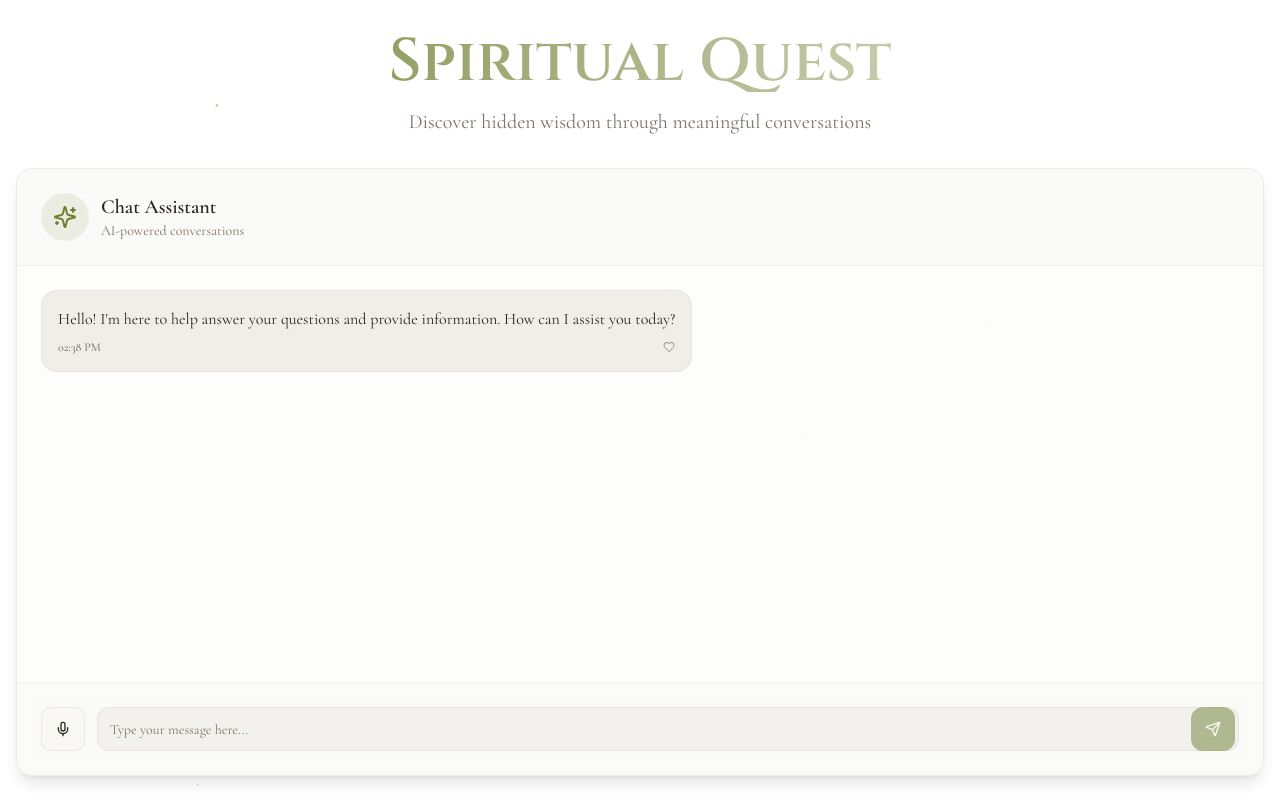
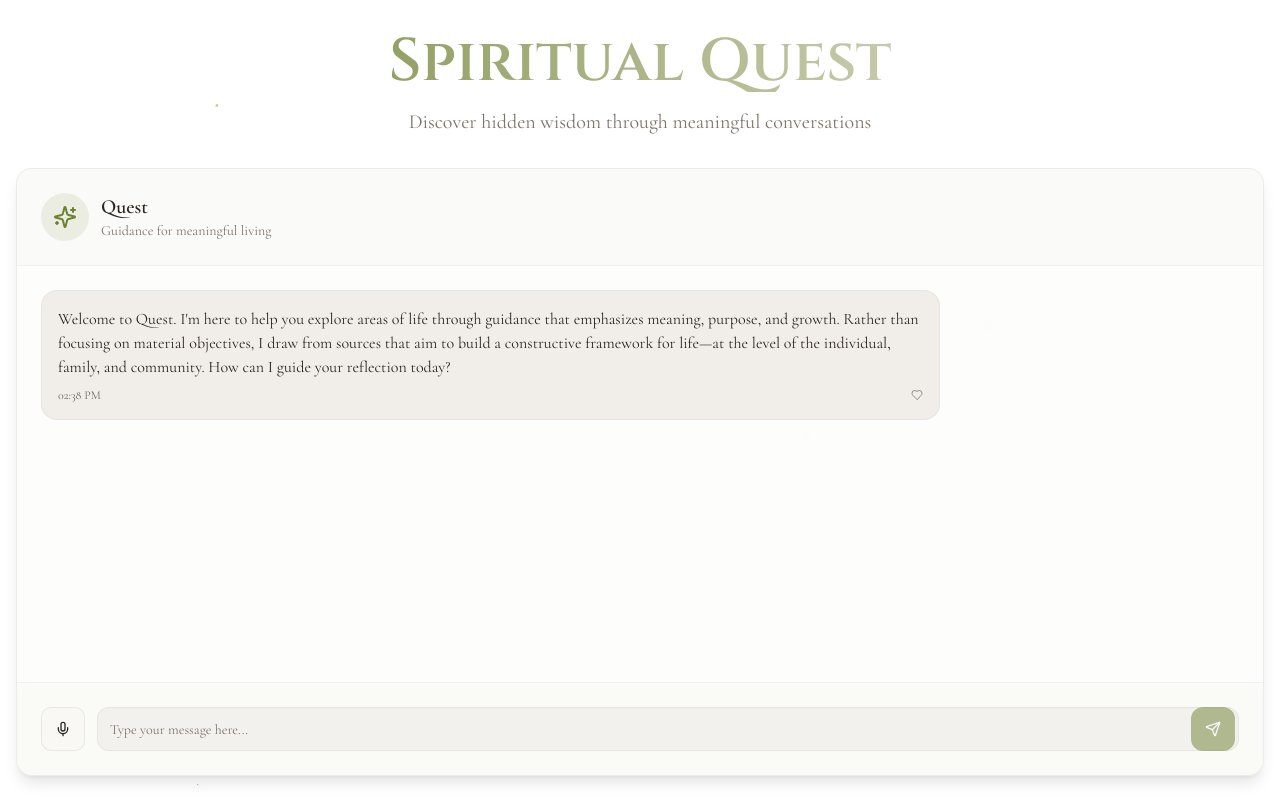
Before and after one commit to Yacinewhatchandcode/lovable-spirit-forge, a React (Vite) app: page / in a window 1280 px wide. Built offline with nearby package versions, Linux system fonts and the light colour scheme; a web font is replaced by a local one.

Commit message:
Update Quest documentation
Update Quest documentation with user notes on its purpose and functionality.

```diff
--- a/src/components/Chat.tsx
+++ b/src/components/Chat.tsx
@@ -56,7 +56,7 @@ export const Chat = () => {
   const [messages, setMessages] = useState<Message[]>([
     {
       id: '1',
-      text: "Hello! I'm here to help answer your questions and provide information. How can I assist you today?",
+      text: "Welcome to Quest. I'm here to help you explore areas of life through guidance that emphasizes meaning, purpose, and growth. Rather than focusing on material objectives, I draw from sources that aim to build a constructive framework for life—at the level of the individual, family, and community. How can I guide your reflection today?",
       isUser: false,
       timestamp: new Date(),
     }
@@ -202,10 +202,10 @@ export const Chat = () => {
           </div>
           <div>
             <h2 className="text-lg md:text-xl font-semibold text-foreground">
-              Chat Assistant
+              Quest
             </h2>
             <p className="text-xs md:text-sm text-muted-foreground">
-              AI-powered conversations
+              Guidance for meaningful living
             </p>
           </div>
         </div>
@@ -221,7 +221,7 @@ export const Chat = () => {
                   <Sparkles className="text-primary text-2xl" />
                 </div>
                 <p className="text-muted-foreground text-sm sm:text-base">
-                  Welcome! Share your questions and I'll help you find answers.
+                  Quest helps you explore life through guidance that emphasizes meaning, purpose, and growth. How can I guide your reflection today?
                 </p>
               </div>
             </div>
```
Also changed, not shown: 1 other file (tests, documents, lock files or other folders).
